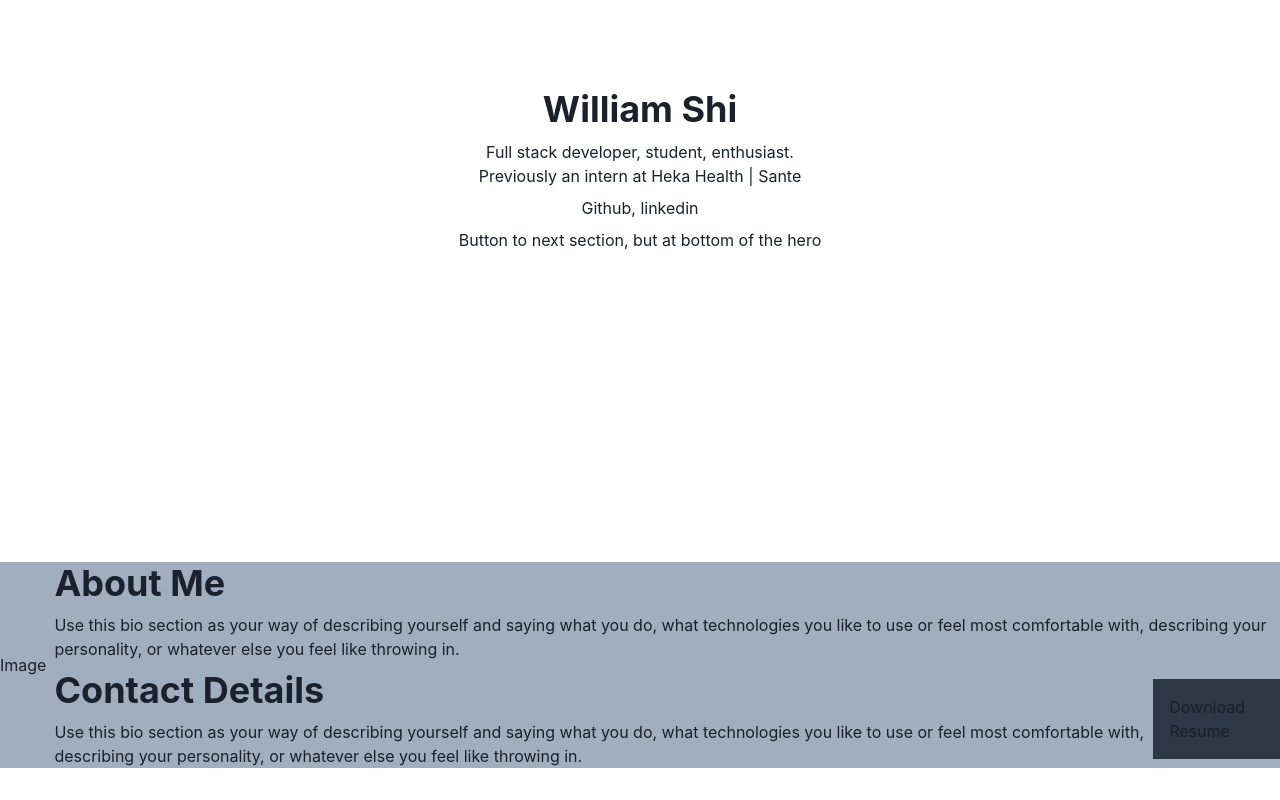
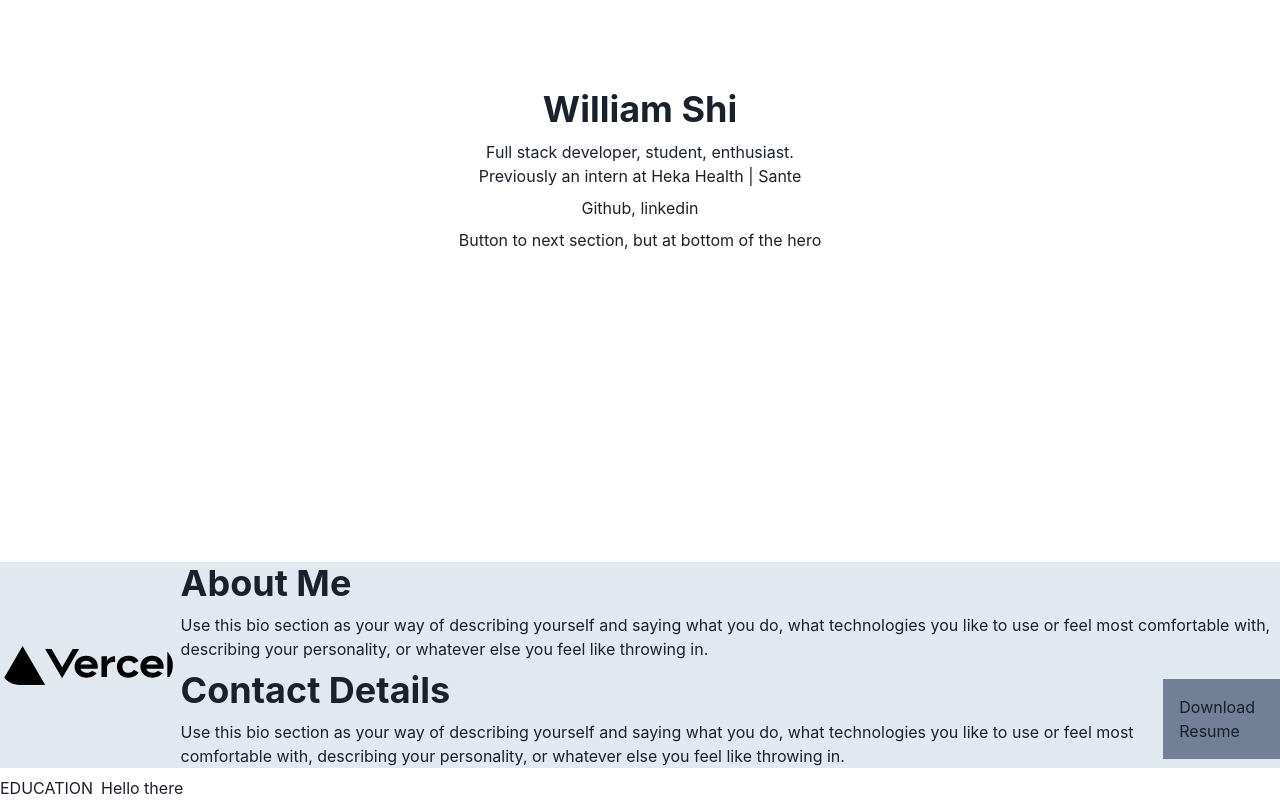
Before and after one commit to wx02shi/personal-website, a Next.js app: page / in a window 1280 px wide. Shown: the part 246-1046 px from the top of the page. Before the commit the page ends 1014 px from the top, so only its background shows below. Built offline with nearby package versions, Linux system fonts and the light colour scheme.

Commit message:
Create section container

```diff
--- a/components/About/About.js
+++ b/components/About/About.js
@@ -1,13 +1,8 @@
 import React from "react";
-import {
-  Box,
-  Flex,
-  Heading,
-  HStack,
-  Spacer,
-  Text,
-  VStack,
-} from "@chakra-ui/layout";
+import Section from "../../containers/Section/Section";
+import { Box, Heading, HStack, Image, Text, VStack } from "@chakra-ui/layout";
+
+const image = { src: "vercel.svg", alt: "profile picture", radius: "full" };
 
 const about = (
   <VStack align="flex-start" w="100%">
@@ -32,15 +27,14 @@ const contact = (
 );
 
 const resume = (
-  <Box p="4" bg="gray.700">
+  <Box p="4" bg="gray.500">
     Download Resume
   </Box>
 );
 
 const About = () => {
   return (
-    <HStack bg="gray.400" w="100%">
-      <Box>Image</Box>
+    <Section bg="gray.200" image={image}>
       <VStack>
         {about}
         <HStack>
@@ -48,7 +42,7 @@ const About = () => {
           {resume}
         </HStack>
       </VStack>
-    </HStack>
+    </Section>
   );
 };
 
--- /dev/null
+++ b/components/Education/Education.js
@@ -0,0 +1,13 @@
+import React from "react";
+import Section from "../../containers/Section/Section";
+import { Text } from "@chakra-ui/layout";
+
+const Education = () => {
+  return (
+    <Section title="Education">
+      <Text>Hello there</Text>
+    </Section>
+  );
+};
+
+export default Education;
--- /dev/null
+++ b/containers/Section/Section.js
@@ -0,0 +1,22 @@
+import React from "react";
+import { Image } from "@chakra-ui/react";
+import { Heading, HStack, Text, VStack } from "@chakra-ui/layout";
+
+const Section = ({ bg, title, image, description, children }) => {
+  return (
+    <HStack w="100%" bg={bg}>
+      <VStack>
+        {title && <Text>{title.toUpperCase()}</Text>}
+        {image && (
+          <Image src={image.src} alt={image.alt} borderRadius={image.radius} />
+        )}
+      </VStack>
+      <VStack>
+        {description && <Text>{description}</Text>}
+        {children}
+      </VStack>
+    </HStack>
+  );
+};
+
+export default Section;
--- a/pages/index.js
+++ b/pages/index.js
@@ -1,6 +1,7 @@
 import Hero from "../components/Hero/Hero";
 import Navbar from "../components/Navbar/Navbar";
 import About from "../components/About/About";
+import Education from "../components/Education/Education";
 import { VStack } from "@chakra-ui/layout";
 
 export default function Home() {
@@ -12,6 +13,7 @@ export default function Home() {
       </VStack>
 
       <About />
+      <Education />
     </VStack>
   );
 }
```
